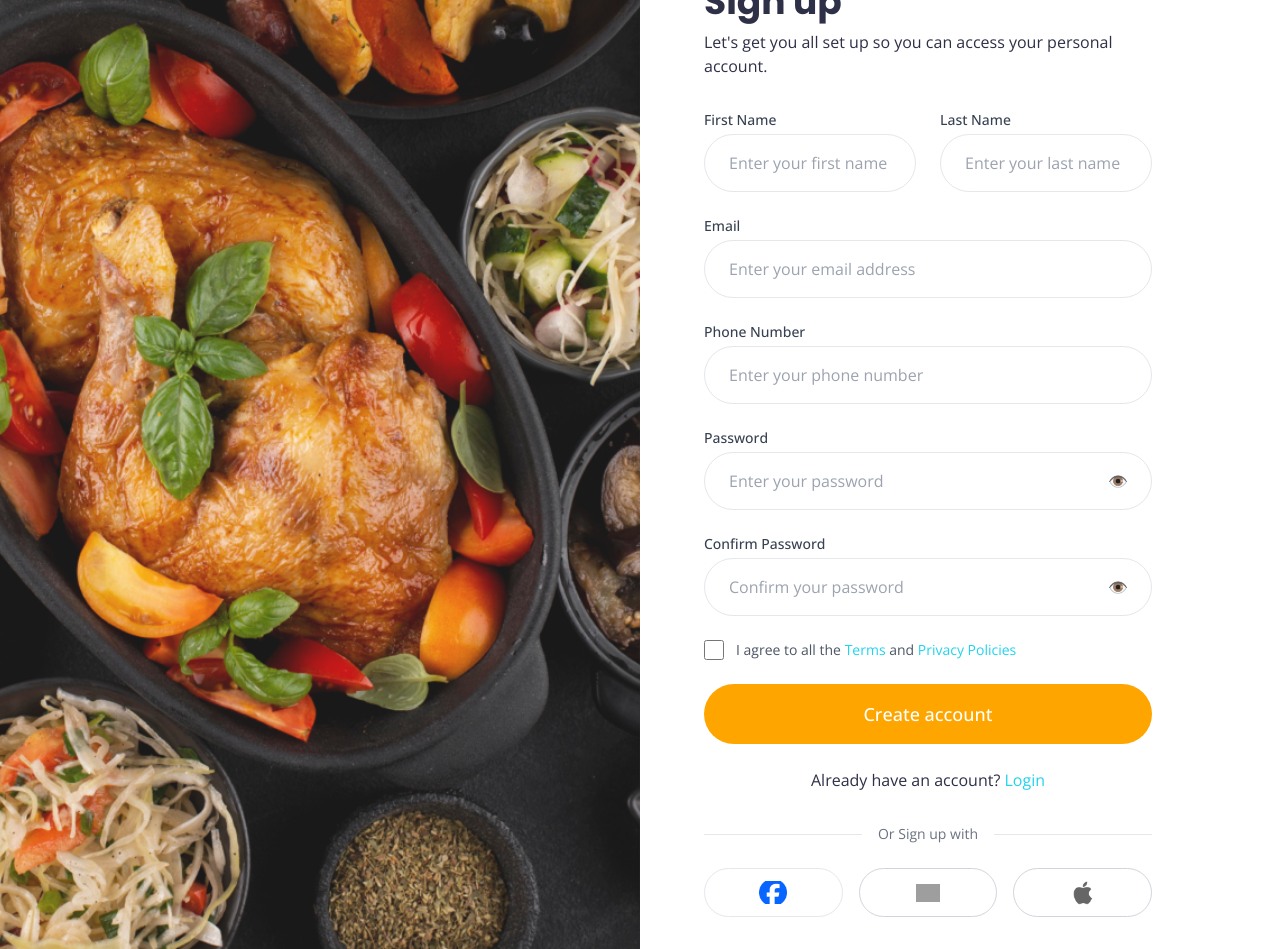
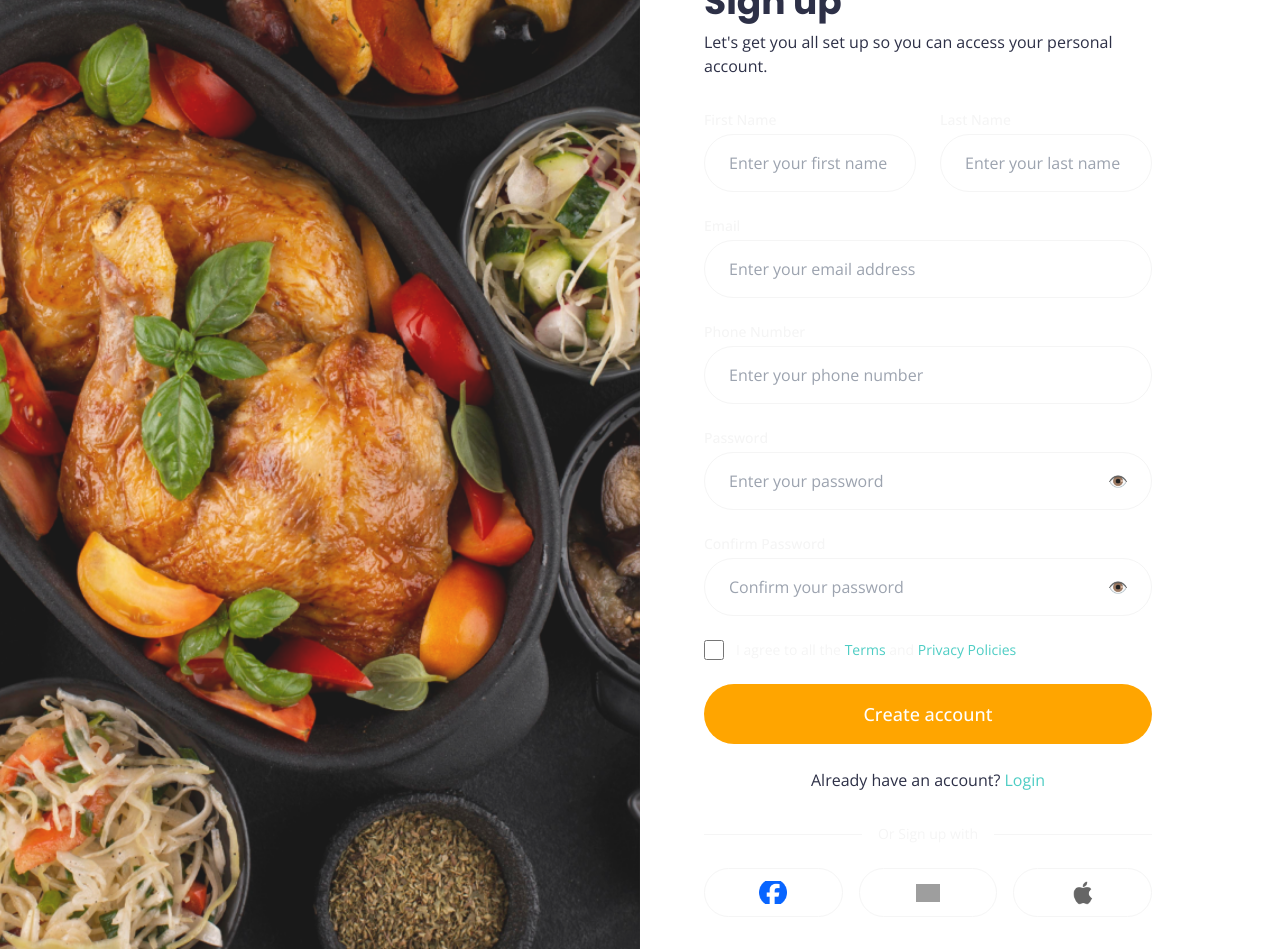
Before and after one commit to Shahzad-Akbar/sryzan-frontend, a Next.js app: page /signup in a window 1280 px wide. Shown: the part 200-1149 px from the top of the page. Built offline with nearby package versions, Linux system fonts and the light colour scheme; grey boxes are pictures that could not be loaded.

Commit message:
feat: hero section modified

```diff
--- a/src/app/signup/page.tsx
+++ b/src/app/signup/page.tsx
@@ -33,48 +33,48 @@ export default function SignupPage() {
             <form className="space-y-6">
               <div className="grid grid-cols-2 gap-6">
                 <div>
-                  <label className="block text-sm font-medium text-gray-700 mb-1">First Name</label>
+                  <label className="block text-sm font-medium text-neutral-2 mb-1">First Name</label>
                   <input
                     type="text"
                     placeholder="Enter your first name"
-                    className="w-full px-6 py-4 rounded-full border border-gray-200 focus:ring-2 focus:ring-orange-500 focus:border-transparent"
+                    className="w-full px-6 py-4 rounded-full border border-neutral-2 focus:ring-2 focus:ring-orange-500 focus:border-transparent"
                   />
                 </div>
                 <div>
-                  <label className="block text-sm font-medium text-gray-700 mb-1">Last Name</label>
+                  <label className="block text-sm font-medium text-neutral-2 mb-1">Last Name</label>
                   <input
                     type="text"
                     placeholder="Enter your last name"
-                    className="w-full px-6 py-4 rounded-full border border-gray-200 focus:ring-2 focus:ring-orange-500 focus:border-transparent"
+                    className="w-full px-6 py-4 rounded-full border border-neutral-2 focus:ring-2 focus:ring-orange-500 focus:border-transparent"
                   />
                 </div>
               </div>
 
               <div>
-                <label className="block text-sm font-medium text-gray-700 mb-1">Email</label>
+                <label className="block text-sm font-medium text-neutral-2 mb-1">Email</label>
                 <input
                   type="email"
                   placeholder="Enter your email address"
-                  className="w-full px-6 py-4 rounded-full border border-gray-200 focus:ring-2 focus:ring-orange-500 focus:border-transparent"
+                  className="w-full px-6 py-4 rounded-full border border-neutral-2 focus:ring-2 focus:ring-orange-500 focus:border-transparent"
                 />
               </div>
 
               <div>
-                <label className="block text-sm font-medium text-gray-700 mb-1">Phone Number</label>
+                <label className="block text-sm font-medium text-neutral-2 mb-1">Phone Number</label>
                 <input
                   type="tel"
                   placeholder="Enter your phone number"
-                  className="w-full px-6 py-4 rounded-full border border-gray-200 focus:ring-2 focus:ring-orange-500 focus:border-transparent"
+                  className="w-full px-6 py-4 rounded-full border border-neutral-2 focus:ring-2 focus:ring-orange-500 focus:border-transparent"
                 />
               </div>
 
               <div>
-                <label className="block text-sm font-medium text-gray-700 mb-1">Password</label>
+                <label className="block text-sm font-medium text-neutral-2 mb-1">Password</label>
                 <div className="relative">
                   <input
                     type="password"
                     placeholder="Enter your password"
-                    className="w-full px-6 py-4 rounded-full border border-gray-200 focus:ring-2 focus:ring-orange-500 focus:border-transparent"
+                    className="w-full px-6 py-4 rounded-full border border-neutral-2 focus:ring-2 focus:ring-orange-500 focus:border-transparent"
                   />
                   <button type="button" className="absolute right-6 top-1/2 -translate-y-1/2">
                     👁️
@@ -83,12 +83,12 @@ export default function SignupPage() {
               </div>
 
               <div>
-                <label className="block text-sm font-medium text-gray-700 mb-1">Confirm Password</label>
+                <label className="block text-sm font-medium text-neutral-2 mb-1">Confirm Password</label>
                 <div className="relative">
                   <input
                     type="password"
                     placeholder="Confirm your password"
-                    className="w-full px-6 py-4 rounded-full border border-gray-200 focus:ring-2 focus:ring-orange-500 focus:border-transparent"
+                    className="w-full px-6 py-4 rounded-full border border-neutral-2 focus:ring-2 focus:ring-orange-500 focus:border-transparent"
                   />
                   <button type="button" className="absolute right-6 top-1/2 -translate-y-1/2">
                     👁️
@@ -100,13 +100,13 @@ export default function SignupPage() {
                 <input
                   type="checkbox"
                   id="terms"
-                  className="h-5 w-5 rounded border-gray-200 text-orange-500 focus:ring-orange-500"
+                  className="h-5 w-5 rounded border-neutral-2 text-orange-500 focus:ring-orange-500"
                 />
-                <label htmlFor="terms" className="ml-3 text-sm text-gray-600">
+                <label htmlFor="terms" className="ml-3 text-sm text-neutral-2">
                   I agree to all the{' '}
-                  <Link href="/terms" className="text-cyan-400 hover:text-cyan-500">Terms</Link>
+                  <Link href="/terms" className="text-secondary-1 hover:text-secondary-1">Terms</Link>
                   {' '}and{' '}
-                  <Link href="/privacy" className="text-cyan-400 hover:text-cyan-500">Privacy Policies</Link>
+                  <Link href="/privacy" className="text-secondary-1 hover:text-secondary-1">Privacy Policies</Link>
                 </label>
               </div>
 
@@ -121,28 +121,28 @@ export default function SignupPage() {
             <div className="mt-6 text-center">
               <p className="text-neutral/70">
                 Already have an account?{' '}
-                <Link href="/login" className="text-cyan-400 hover:text-cyan-500">Login</Link>
+                <Link href="/login" className="text-secondary-1 hover:text-secondary-1">Login</Link>
               </p>
             </div>
 
             <div className="mt-8">
               <div className="relative">
                 <div className="absolute inset-0 flex items-center">
-                  <div className="w-full border-t border-gray-200"></div>
+                  <div className="w-full border-t border-neutral-2"></div>
                 </div>
                 <div className="relative flex justify-center text-sm">
-                  <span className="px-4 bg-white text-gray-500">Or Sign up with</span>
+                  <span className="px-4 bg-white text-neutral-2">Or Sign up with</span>
                 </div>
               </div>
 
               <div className="mt-6 grid grid-cols-3 gap-4">
-                <button className="flex justify-center items-center py-3 px-6 border border-gray-200 rounded-full hover:bg-gray-50">
+                <button className="flex justify-center items-center py-3 px-6 border border-neutral-2 rounded-full hover:bg-neutral-2">
                   <Image src="/assets/images/login/facebook.png" alt="Facebook" width={28} height={28} />
                 </button>
-                <button className="flex justify-center items-center py-2 px-4 border border-gray-300 rounded-full hover:bg-gray-50">
+                <button className="flex justify-center items-center py-2 px-4 border border-neutral-2 rounded-full hover:bg-neutral-2">
                   <Image src="/assets/images/login/google.jpeg" alt="Google" width={24} height={24} />
                 </button>
-                <button className="flex justify-center items-center py-2 px-4 border border-gray-300 rounded-full hover:bg-gray-50">
+                <button className="flex justify-center items-center py-2 px-4 border border-neutral-2 rounded-full hover:bg-neutral-2">
                   <Image src="/assets/images/login/apple.png" alt="Apple" width={24} height={24} />
                 </button>
               </div>
--- a/src/components/home/MenuSection.tsx
+++ b/src/components/home/MenuSection.tsx
@@ -22,7 +22,7 @@ export default function MenuSection() {
             className={`px-6 py-2 rounded-full border ${
               category === 'All'
                 ? 'bg-[#FF9900] text-white border-[#FF9900]'
-                : 'bg-white border-gray-200 hover:bg-[#FF9900] hover:text-white hover:border-[#FF9900]'
+                : 'bg-white border-neutral-2 hover:bg-[#FF9900] hover:text-white hover:border-[#FF9900]'
             }`}
           >
             {category}
@@ -58,7 +58,7 @@ export default function MenuSection() {
                 </div>
               </div>
               <h3 className="text-xl font-semibold mb-2">{item.name}</h3>
-              <p className="text-gray-600 text-sm">{item.description}</p>
+              <p className="text-neutral-2 text-sm">{item.description}</p>
             </div>
           </div>
         ))}
--- a/src/components/home/WhatsCooking.tsx
+++ b/src/components/home/WhatsCooking.tsx
@@ -1,3 +1,4 @@
+import { ShoppingCart } from 'lucide-react'
 import Image from 'next/image'
 
 const cookingItems = [
@@ -38,7 +39,7 @@ export default function WhatsCooking() {
         <h2 className="text-4xl font-bold mb-4">
           See What is Cooking In <span className="text-orange-500">[City]</span>?
         </h2>
-        <p className="text-gray-600">
+        <p className="text-neutral-2">
           These Dishes Are Stealing The Show Today. Order Now Before They Sell Out!
         </p>
       </div>
@@ -53,8 +54,10 @@ export default function WhatsCooking() {
                 height={200}
                 className="w-full h-auto rounded-xl"
               />
-              <button className="absolute bottom-4 right-4 bg-cyan-400 text-white w-10 h-10 rounded-full flex items-center justify-center">
-                <span className="text-xl">🛒</span>
+              <button className="absolute bottom-4 right-4 bg-secondary-1-400 text-white w-10 h-10 rounded-full flex items-center justify-center">
+                <span className="text-xl">
+                <ShoppingCart />
+                </span>
               </button>
             </div>
             <div>
@@ -70,7 +73,7 @@ export default function WhatsCooking() {
                 </div>
               </div>
               <h3 className="text-xl font-semibold mb-2">{item.name}</h3>
-              <p className="text-gray-600 text-sm">{item.description}</p>
+              <p className="text-neutral-2 text-sm">{item.description}</p>
             </div>
           </div>
         ))}
--- a/src/components/home/WhyChooseUs.tsx
+++ b/src/components/home/WhyChooseUs.tsx
@@ -60,7 +60,7 @@ export default function WhyChooseUs() {
           <h2 className="text-4xl font-bold mb-6">
             Why Choose Us? 😋
           </h2>
-          <p className="text-gray-600 mb-8 max-w-lg">
+          <p className="text-neutral-2 mb-8 max-w-lg">
             Skip the hassle. Cancel orders in 60 seconds, enjoy same-day refunds, and
             browse menus updated in real-time. Dining made delightful.our time matters.
             That is why we guarantee instant cancellations, same-day refunds.
```
Also changed, not shown: package.json (+7 -6 lines), src/app/login/page.tsx (+13 -13 lines), src/app/postcode/page.tsx (+9 -9 lines), src/components/home/Hero.tsx (+12 -11 lines), src/components/shared/Footer.tsx (+9 -9 lines), 1 other file (tests, documents, lock files or other folders).
